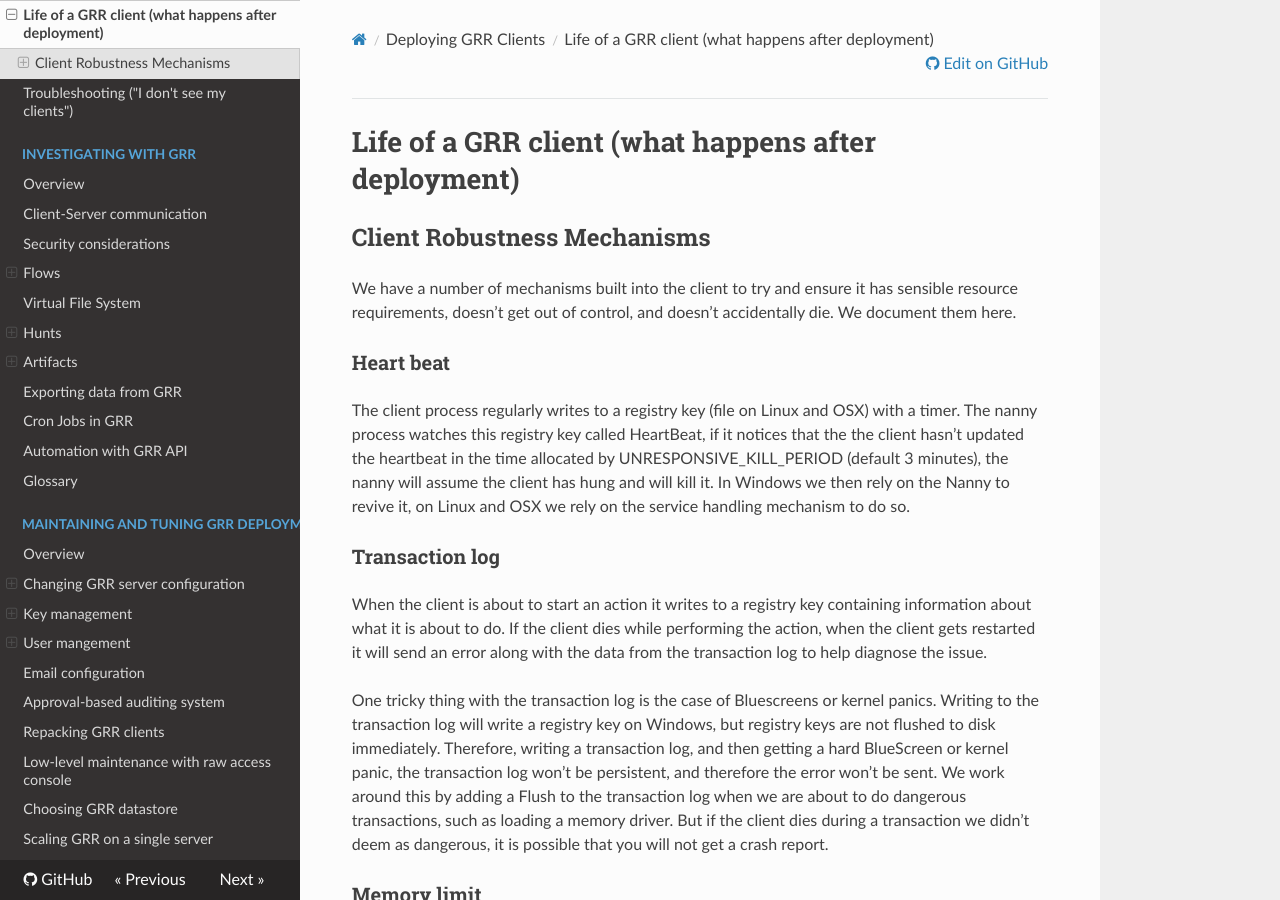
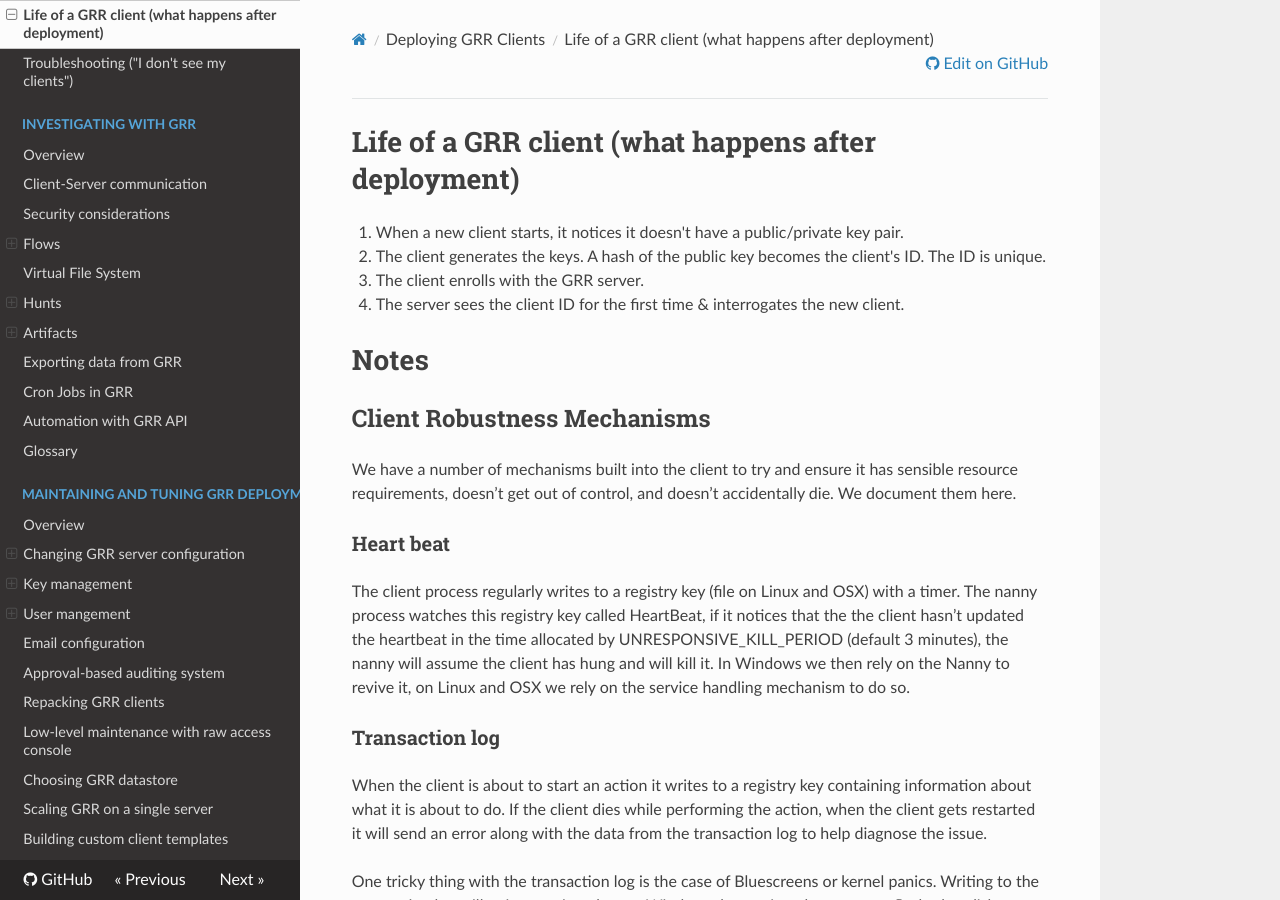
Before and after one commit to google/grr-doc, an MkDocs documentation site: the page built from docs/deploying-grr-clients/life-of-grr-client.md, in a window 1280 px wide and 900 px high. Built offline with MkDocs 1.6.1, drawn with Linux system fonts in a browser that asks for light colours; nearby versions of some CDN libraries; old or Windows-style settings are respelled for this version of MkDocs.

Commit message:
Describe a new client's life

```diff
--- a/docs/deploying-grr-clients/life-of-grr-client.md
+++ b/docs/deploying-grr-clients/life-of-grr-client.md
@@ -1,5 +1,11 @@
 # Life of a GRR client (what happens after deployment)
 
+1. When a new client starts, it notices it doesn't have a public/private key pair.
+2. The client generates the keys. A hash of the public key becomes the client's ID. The ID is unique.
+3. The client enrolls with the GRR server.
+4. The server sees the client ID for the first time & interrogates the new client.
+
+# Notes
 ## Client Robustness Mechanisms
 
 We have a number of mechanisms built into the client to try and ensure
```
